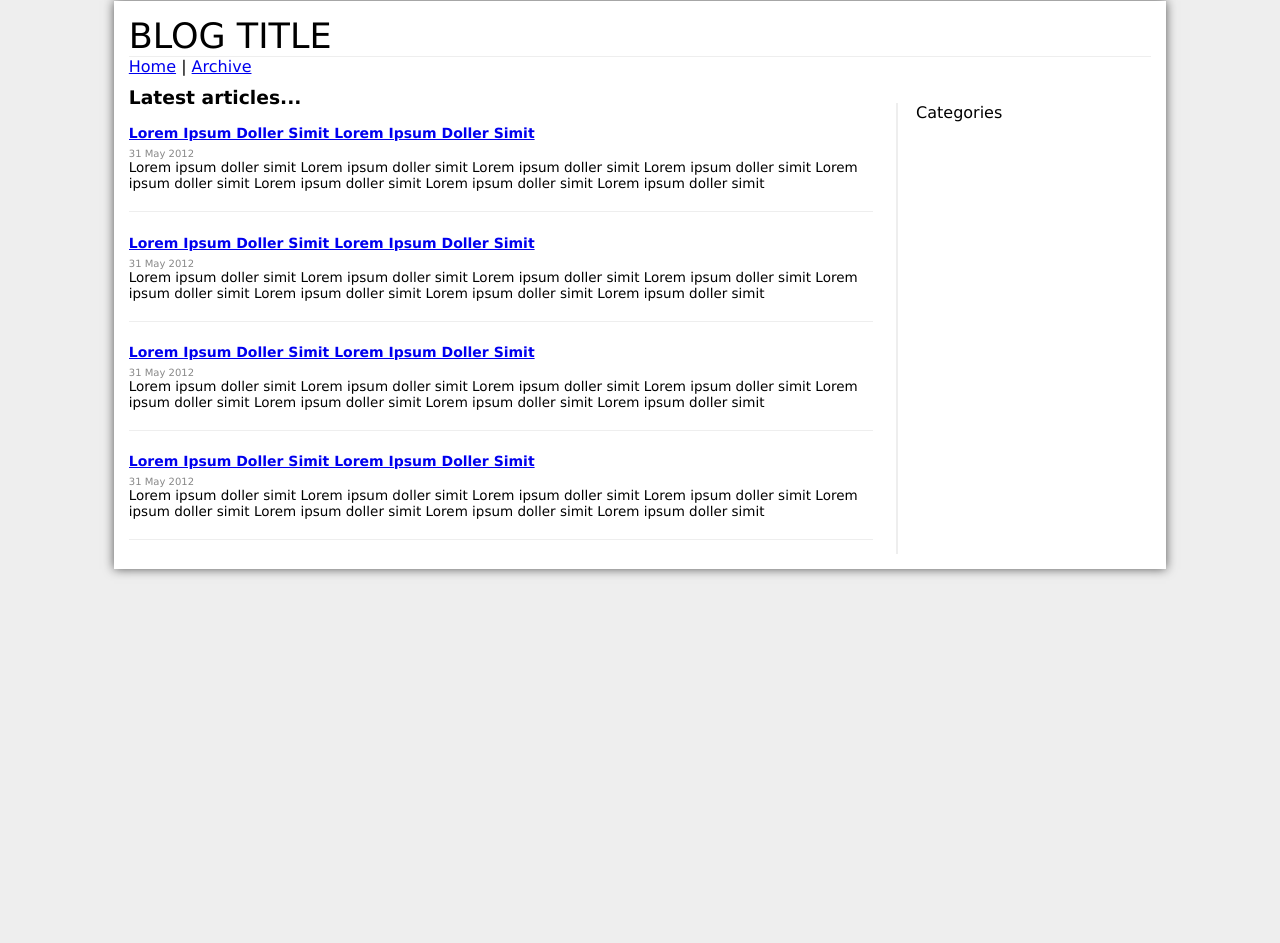
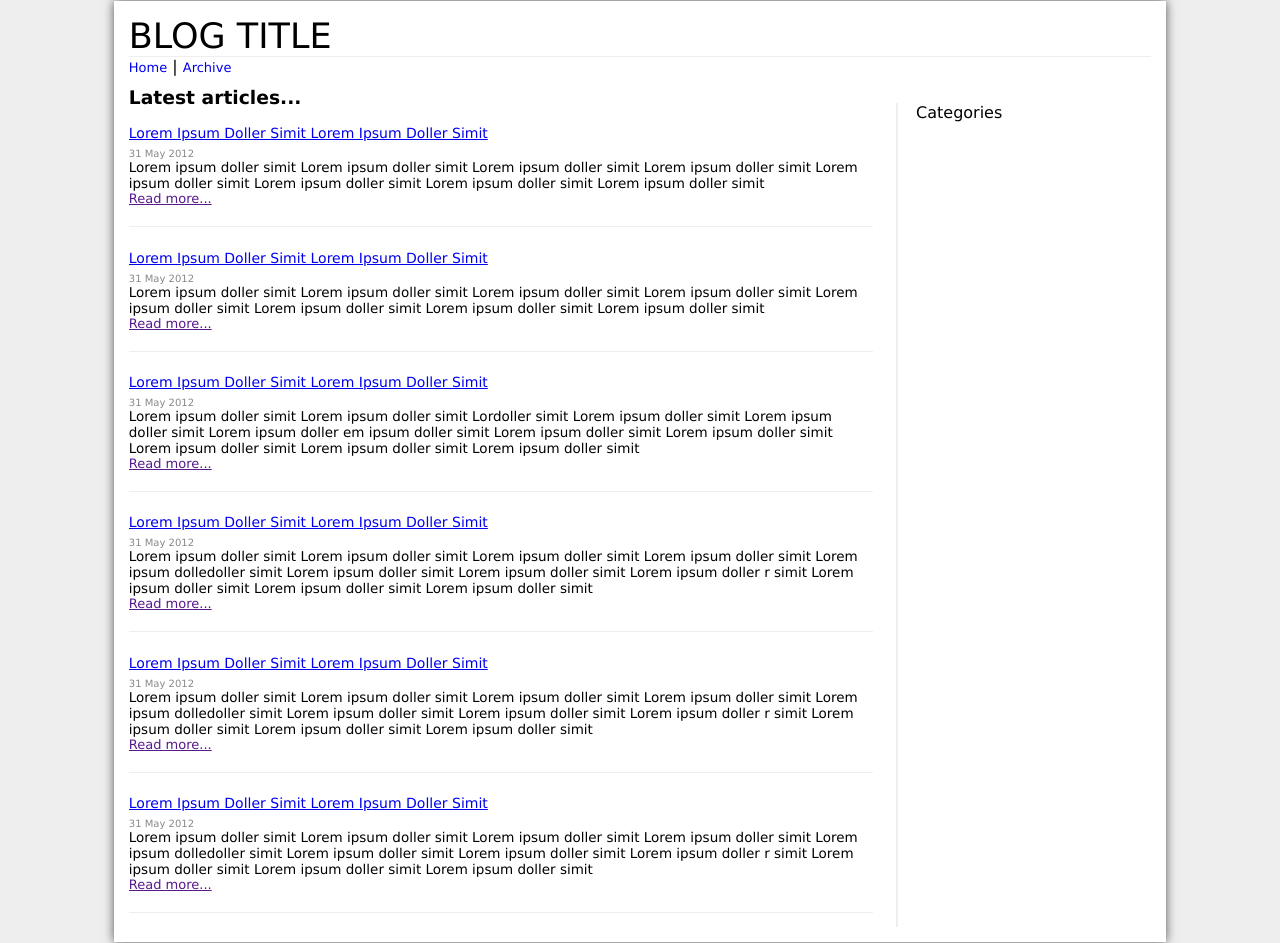
Before and after one commit to rashidshaikh/rashidshaikh.github.com, a Jekyll site: the page index.html, which Jekyll copies as it is, in a window 1280 px wide. Built offline with Jekyll 4.4.1, drawn with Linux system fonts in a browser that asks for light colours; before the commit the page ends 900 px from its top, so only the background shows below that.

Commit message:
Added color for hover link

```diff
--- a/assets/styles/desktop.css
+++ b/assets/styles/desktop.css
@@ -2,6 +2,23 @@
 	background-color: #EEE;
 	font-family: verdana;
 	margin: 1px;
+}
+
+a{
+	font-weight: normal;
+	font-size: 13px;
+}
+
+a:HOVER{
+	color: red;
+}
+
+nav a {
+  text-decoration: none;
+}
+
+nav a:hover {
+  font-size: 14px;
 }
 
 #mainWrapper { //
--- a/assets/styles/mobile.css
+++ b/assets/styles/mobile.css
@@ -3,6 +3,15 @@
 	font-family: verdana;
 	margin: 0;
 }
+
+a{
+	font-weight: normal;
+}
+
+nav a{
+	font-size: 13px;
+}
+
 #mainWrapper{
 	//border: 1px solid red;
 	background-color: #FFF;
--- a/index.html
+++ b/index.html
@@ -28,7 +28,7 @@
 					<p class="blogsummary">Lorem ipsum doller simit Lorem ipsum
 						doller simit Lorem ipsum doller simit Lorem ipsum doller simit
 						Lorem ipsum doller simit Lorem ipsum doller simit Lorem ipsum
-						doller simit Lorem ipsum doller simit</p>
+						doller simit Lorem ipsum doller simit <br><a href="">Read more...</a></p>
 				</section>
 
 				<section class="blogentry">
@@ -39,7 +39,19 @@
 					<p class="blogsummary">Lorem ipsum doller simit Lorem ipsum
 						doller simit Lorem ipsum doller simit Lorem ipsum doller simit
 						Lorem ipsum doller simit Lorem ipsum doller simit Lorem ipsum
-						doller simit Lorem ipsum doller simit</p>
+						doller simit Lorem ipsum doller simit <br><a href="">Read more...</a></p>
+				</section>
+
+				<section class="blogentry">
+					<h5>
+						<a href="#">Lorem Ipsum Doller Simit Lorem Ipsum Doller Simit</a>
+					</h5>
+					<p class="blogdate">31 May 2012</p>
+					<p class="blogsummary">Lorem ipsum doller simit Lorem ipsum
+						doller simit Lordoller simit Lorem ipsum doller simit Lorem ipsum doller simit
+						Lorem ipsum doller em ipsum doller simit Lorem ipsum doller simit
+						Lorem ipsum doller simit Lorem ipsum doller simit Lorem ipsum
+						doller simit Lorem ipsum doller simit <br><a href="">Read more...</a></p>
 				</section>
 
 				<section class="blogentry">
@@ -49,10 +61,10 @@
 					<p class="blogdate">31 May 2012</p>
 					<p class="blogsummary">Lorem ipsum doller simit Lorem ipsum
 						doller simit Lorem ipsum doller simit Lorem ipsum doller simit
-						Lorem ipsum doller simit Lorem ipsum doller simit Lorem ipsum
-						doller simit Lorem ipsum doller simit</p>
+						Lorem ipsum dolledoller simit Lorem ipsum doller simit Lorem ipsum doller simit
+						Lorem ipsum doller r simit Lorem ipsum doller simit Lorem ipsum
+						doller simit Lorem ipsum doller simit <br><a href="">Read more...</a></p>
 				</section>
-
 				<section class="blogentry">
 					<h5>
 						<a href="#">Lorem Ipsum Doller Simit Lorem Ipsum Doller Simit</a>
@@ -60,8 +72,20 @@
 					<p class="blogdate">31 May 2012</p>
 					<p class="blogsummary">Lorem ipsum doller simit Lorem ipsum
 						doller simit Lorem ipsum doller simit Lorem ipsum doller simit
-						Lorem ipsum doller simit Lorem ipsum doller simit Lorem ipsum
-						doller simit Lorem ipsum doller simit</p>
+						Lorem ipsum dolledoller simit Lorem ipsum doller simit Lorem ipsum doller simit
+						Lorem ipsum doller r simit Lorem ipsum doller simit Lorem ipsum
+						doller simit Lorem ipsum doller simit <br><a href="">Read more...</a></p>
+				</section>
+				<section class="blogentry">
+					<h5>
+						<a href="#">Lorem Ipsum Doller Simit Lorem Ipsum Doller Simit</a>
+					</h5>
+					<p class="blogdate">31 May 2012</p>
+					<p class="blogsummary">Lorem ipsum doller simit Lorem ipsum
+						doller simit Lorem ipsum doller simit Lorem ipsum doller simit
+						Lorem ipsum dolledoller simit Lorem ipsum doller simit Lorem ipsum doller simit
+						Lorem ipsum doller r simit Lorem ipsum doller simit Lorem ipsum
+						doller simit Lorem ipsum doller simit <br><a href="">Read more...</a></p>
 				</section>
 			</div>
 			<div id="right">
```
